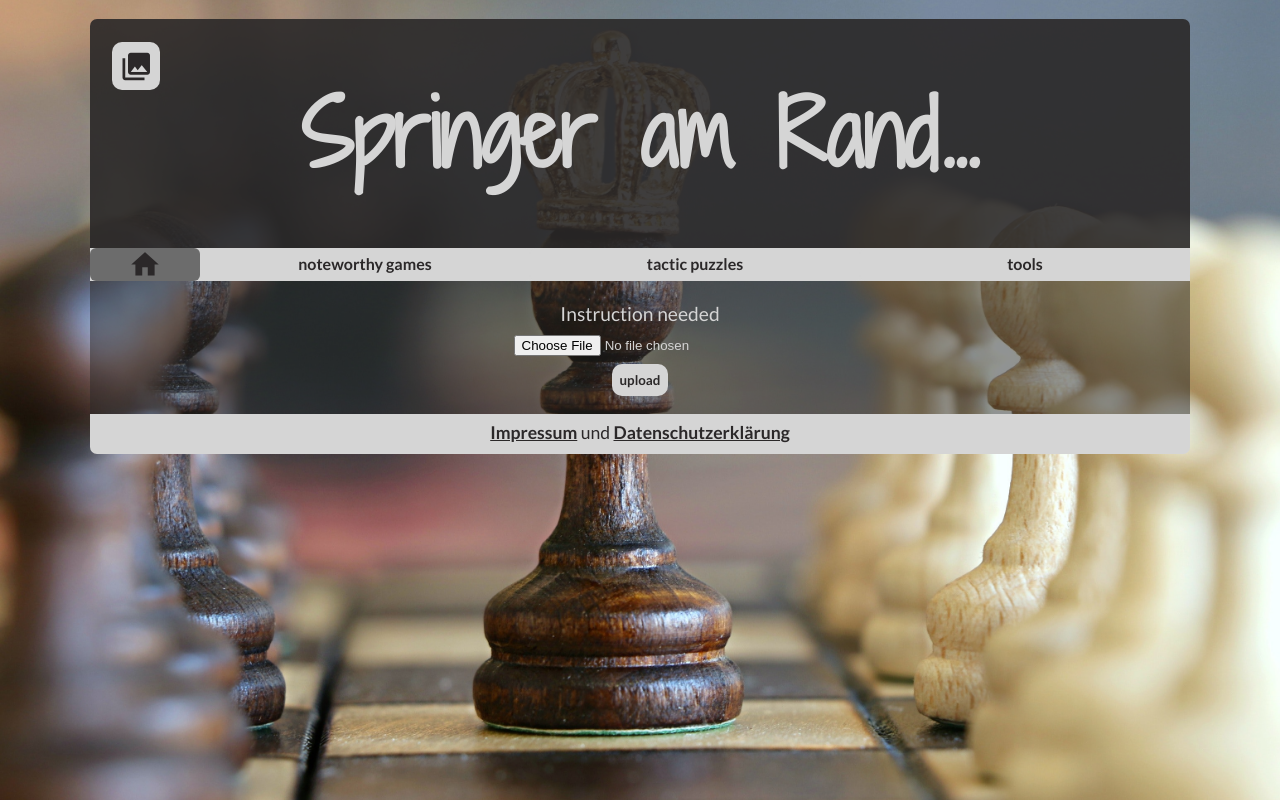
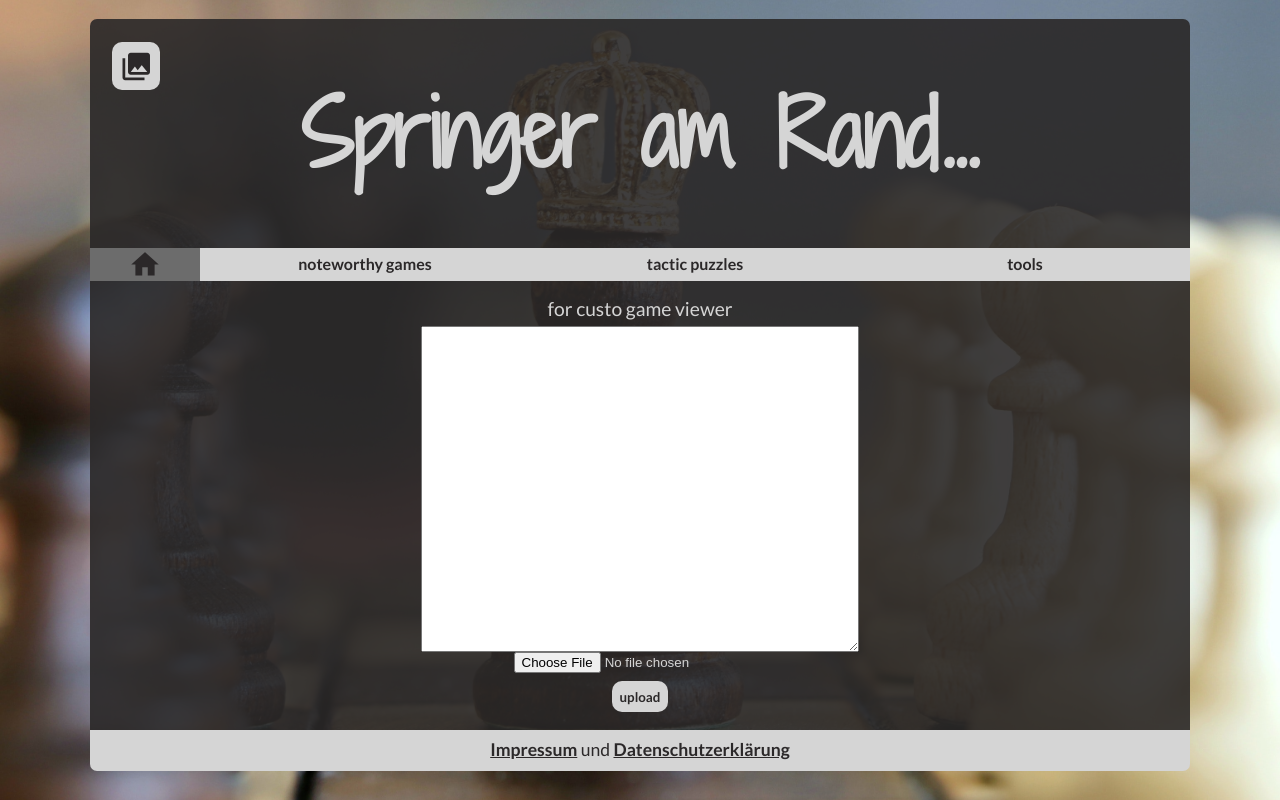
Before and after one commit to V-Mann-Nick/chess-website, a Flask app: template app/templates/pgn_upload.html in a window 1280 px wide. Run offline with Flask 2, Linux system fonts and the light colour scheme; the template is opened without the code that fills it: values that come from a table or form of the project are taken from there, others are empty; some libraries are stand-ins or nearby versions.

Commit message:
player-picture-function rewritten; navigation subsubmenu added

```diff
--- a/app/forms.py
+++ b/app/forms.py
@@ -1,5 +1,5 @@
 from flask_wtf import FlaskForm
-from wtforms import SubmitField, IntegerField, FloatField, SelectMultipleField, RadioField, SelectField, StringField
+from wtforms import SubmitField, IntegerField, FloatField, SelectMultipleField, RadioField, SelectField, StringField, TextAreaField
 from wtforms.validators import NumberRange, Optional, Regexp
 from wtforms.widgets import html_params
 from flask_wtf.file import FileField, FileRequired, FileAllowed
@@ -40,7 +40,9 @@ class NoValidationRadioField(RadioField):
 
 
 class Upload(FlaskForm):
-    upload = FileField('select pgn file', validators=[FileRequired(), FileAllowed(['pgn'], 'only pgn files')])
+    pgn_text = TextAreaField('paste pgn')
+    # upload = FileField('select pgn file', validators=[FileRequired(), FileAllowed(['pgn'], 'only pgn files')])
+    upload = FileField('select pgn file', validators=[FileAllowed(['pgn'], 'only pgn files')])
     submit = SubmitField('upload')
 
 
--- a/app/static/css/3-layout/navigation.css
+++ b/app/static/css/3-layout/navigation.css
@@ -34,7 +34,7 @@ nav {
 
 /* is mainly styled by .button (css/2-base/global.css) class. */
 .navButton {
-    border-radius: 6px;
+    border-radius: 0;
     text-decoration: none;
     align-items: center;
     display: flex;
@@ -55,19 +55,11 @@ nav {
 .submenu {
     -webkit-transition: max-height 200ms ease-in-out;
     background-color: var(--color-4);
-    display: block;
+    display: none;
     left: 0;
-    max-height: 0;
-    overflow: hidden;
     position: absolute;
-    transition: max-height 200ms ease-in-out;
     width: 100%;
     z-index: 1;
-}
-
-/* on hover over .menuItem which are children of #MainMenu change style of children of class .submenu */
-#MainMenu>.menuItem:hover > .submenu {
-    max-height: 500px;
 }
 
 /* change colors of submenu */
@@ -79,6 +71,10 @@ nav {
 .submenu .navButton:hover, .subsubmenu .navButton:hover {
     background-color: var(--color-3);
     color: var(--color-0);
+}
+
+.submenu > .menuItem {
+    position: relative;
 }
 
 /*******************************************/
@@ -93,10 +89,10 @@ nav {
     display: none;
 }
 
-.submenu:hover {
-    overflow: visible;
-}
+/* #MainMenu .menuItem .menuItem:hover .subsubmenu { */
+/*     display: block; */
+/* } */
 
-.submenu>.menuItem:hover > .subsubmenu {
+#MainMenu .menuItem:hover > ul {
     display: block;
 }
--- a/app/static/css/5-specifics/pgn_upload.css
+++ b/app/static/css/5-specifics/pgn_upload.css
@@ -8,8 +8,41 @@ main {
     align-items: center;
 }
 
+#Instruction {
+    display: flex;
+    flex-direction: column;
+    align-items: center;
+    margin: 5px 5px;
+}
+
+#TextAndImage {
+    display: flex;
+    flex-direction: row;
+    justify-content: center;
+    align-items: center;
+}
+
+#Instruction p {
+    width: 50%;
+}
+
+#Instruction img {
+    width: 30%;
+}
+
+
 #PgnUpload {
     display: flex;
     flex-direction: column;
     align-items: center;
+    width: 100%;
 }
+
+#pgn_text {
+    width: 40%;
+    height: 40vh;
+}
+
+#UploadError {
+    color: red;
+}
--- a/app/templates/chess_print.html
+++ b/app/templates/chess_print.html
@@ -48,8 +48,8 @@
             {{ form.hidden_tag() }}
             <h3>selected file: <strong>{{ original_filename }}</strong></h3>
             <div class="optionModule">
-                <p class="regularText"><strong>select the moves after which
-                    the board should be printed</strong></p>
+                <p class="regularText"><strong>Select the moves after which
+                    the board should be printed.</strong></p>
                 {{ form.halfmoves }}
             </div>
             <div id="ColorSelector" class="optionModule">
--- a/app/templates/game_viewer.html
+++ b/app/templates/game_viewer.html
@@ -114,7 +114,7 @@
     <break></break> <!-- To make flexbox break -->
     <div id="GameText" class="gameText regularText"></div> <!-- populated by pgn4web.js -->
     <break></break> <!-- To make flexbox break -->
-    <a  download href="{{ url_for('static', filename='game_viewer_pgns/{}'.format(game_filename)) }}"
+    <a  download href="{{ game_path }}"
         class="button"
         id="DownloadPGN">
         <i class="material-icons">archive</i>Download PGN
--- a/app/templates/layout.html
+++ b/app/templates/layout.html
@@ -39,7 +39,7 @@ setupColorThief(null, headerOp, navFootOp, mainOp) -->
     } else {
       changeMainBackground(1);
     }
-    setupColorThief(0, 0.9, 1, 0.5);">
+    setupColorThief(0, 0.9, 1, 0.9);">
     <div id="PageBox">
 
 <!---------------------------------------------------------------------------------------->
@@ -54,31 +54,31 @@ setupColorThief(null, headerOp, navFootOp, mainOp) -->
                         class="bgChoice"
                         onclick="
                             changeMainBackground(0);
-                            setupColorThief(0, 0.9, 1, 0.5);">
+                            setupColorThief(0, 0.9, 1, 0.9);">
                 <img    src="{{ url_for('static', filename='images/backgrounds/body_background_1.jpg') }}"
                         alt="background_1"
                         class="bgChoice"
                         onclick="
                             changeMainBackground(1);
-                            setupColorThief(1, 0.9, 1, 0.5);">
+                            setupColorThief(1, 0.9, 1, 0.9);">
                 <img    src="{{ url_for('static', filename='images/backgrounds/body_background_2.jpg') }}"
                         alt="background_2"
                         class="bgChoice"
                         onclick="
                             changeMainBackground(2);
-                            setupColorThief(2, 0.9, 1, 0.5);">
+                            setupColorThief(2, 0.9, 1, 0.9);">
                 <img    src="{{ url_for('static', filename='images/backgrounds/body_background_3.jpg') }}"
                         alt="background_3"
                         class="bgChoice"
                         onclick="
                             changeMainBackground(3);
-                            setupColorThief(3, 0.9, 1, 0.5);">
+                            setupColorThief(3, 0.9, 1, 0.9);">
                 <img    src="{{ url_for('static', filename='images/backgrounds/body_background_4.jpg') }}"
                         alt="background_4"
                         class="bgChoice"
                         onclick="
                             changeMainBackground(4);
-                            setupColorThief(4, 0.9, 1, 0.5);">
+                            setupColorThief(4, 0.9, 1, 0.9);">
             </div>
             <h1>Springer am Rand</h1>
             <h1 id="Etc">...</h1>
--- a/app/templates/pgn_upload.html
+++ b/app/templates/pgn_upload.html
@@ -29,10 +29,28 @@
 
 
 {% block content %}
-    <p id="Instruction" class="regularText">Instruction needed</p>
+    <div id="Instruction" class="regularText">
+        {% if is_for_ppTool %}
+            <h2>PGN Pretty Print Tool</h2>
+            <div id="TextAndImage">
+                <p class="regularText">This tool formats annotated chess games and provides
+                formatting options. You can select the moves in a game after which the position is to be printed.<br>
+                <a href="https://github.com/V-Mann-Nick/pgn-pretty-print" target="_blank">Implementation details</a>.<br>
+                <u>Limitations:</u> the tool can only handle pgn-files with one game.
+                <strong><u>First step: provide a pgn via the text field or the upload below.</u></strong></p>
+                <img src="{{ url_for('static', filename='images/ppp_preview/ppp_preview.png') }}" alt="pretty print preview">
+            </div>
+        {% else %}
+            for custo game viewer
+        {% endif %}
+    </div>
     <form id="PgnUpload" action="" method="post" enctype="multipart/form-data" novalidate>
         {{ form.hidden_tag() }}
+        {{ form.pgn_text }}
         {{ form.upload }}
+        {% if error %}
+        <p id="UploadError" class="regularText">Provide pgn as text <u>or</u> file!</p>
+        {% endif %}
         <p id="submit">{{ form.submit(class_="button") }}</p>
     </form>
 {% endblock %}
--- a/chessPrint.py
+++ b/chessPrint.py
@@ -1,4 +1,5 @@
 from app import app
 
 if __name__ == '__main__':
-    app.run(debug=True)
+    app.run(host='0.0.0.0',
+            debug=True)
```
Also changed, not shown: app/player_pictures.py (+27 -7 lines), app/routes.py (+30 -9 lines).
